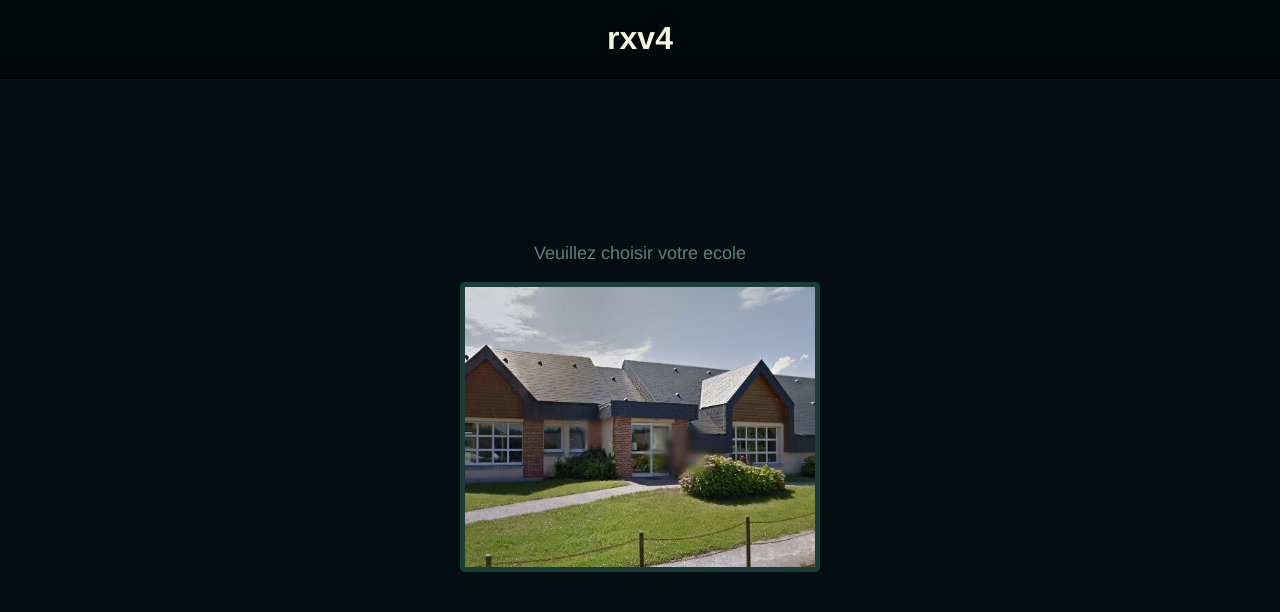
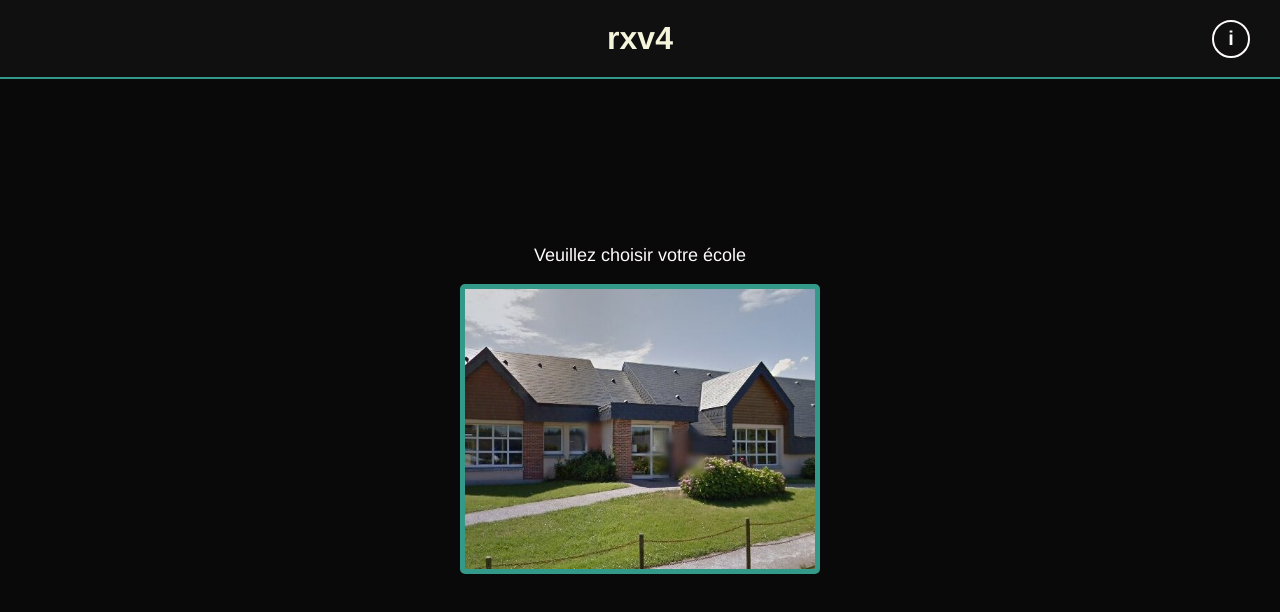
Before and after one commit to rxv4/uc, a Vue app: page / in a window 1280 px wide. Shown: the top 612 px of the page. Built offline with nearby package versions, Linux system fonts and the light colour scheme.

Commit message:
improved css, info page

```diff
--- a/src/assets/global.css
+++ b/src/assets/global.css
@@ -1,6 +1,8 @@
 :root{
-    --background-color-dark: rgb(4, 13, 18);
-    --background-color-hover-dark: rgb(25, 36, 42);
-    --font-color-dark:rgb(147, 177, 166);
-    --border-color-dark: rgb(7, 19, 26);
+    --background-color-darktheme: #090909;
+    --background-color-hover-darktheme: #2B2C28;
+    --font-color-darktheme: #FFFAFB;
+    --border-color-light-darktheme: #339989; /* ou #7DE2D1 pour plus clair*/
+    --border-color-dark-darktheme: #2B2C28;
+    --background-color-header-darktheme: #101010;
 }
--- a/src/components/Header.vue
+++ b/src/components/Header.vue
@@ -1,6 +1,7 @@
 <template>
     <header class="header">
         <router-link to="/" class="btn">rxv4</router-link>
+        <router-link to="/info" class="info-btn">i</router-link>
     </header>
 </template>
 
@@ -11,15 +12,14 @@ export default {
 </script>
 
 <style scoped>
-
 .header {
     position: absolute;
     width: 100%;
     text-align: center;
     color: beige;
     z-index: 10;
-    border-bottom: 2px solid rgb(0, 0, 0);
-    background-color: rgb(2, 7, 9);
+    border-bottom: 2px solid #339989;
+    background-color: var(--background-color-header-darktheme);
     top:0;
     width: 100%;
     text-align: center;
@@ -38,4 +38,30 @@ export default {
 .btn:hover{
     transform: scale(1.05);
 }
+
+.info-btn {
+    position: absolute;
+    right: 30px;
+    top: 50%;
+    transform: translateY(-50%);
+    font-weight: 800;
+    font-size: 20px;
+    display: flex;
+    align-items: center;
+    justify-content: center;
+    color: var(--font-color-darktheme);
+    text-decoration: none;
+    border: 2px solid var(--font-color-darktheme);
+    border-radius: 50%;
+    width: 34px;
+    height: 34px;
+    transition: all 0.3s ease;
+}
+
+.info-btn:hover {
+    background-color: rgba(255, 255, 255, 0.1);
+    color: var(--border-color-light-darktheme);
+    border-color: var(--border-color-light-darktheme);
+    transform: translateY(-50%) scale(1.1);
+}
 </style>
--- a/src/components/Warning.vue
+++ b/src/components/Warning.vue
@@ -1,6 +1,6 @@
 <template>
     <div class="warning">
-        <p>⚠️ Les pages ont été imaginées pour être ouvertes sur ordinateur, leur comportement sur un autre appareil n'est pas garanti.</p>
+        <p>⚠️ Les pages ont été imaginées pour être ouvertes sur ordinateur, leur affichage sur un autre appareil n'est pas garanti.</p>
     </div>
 </template>
 
--- a/src/router/index.js
+++ b/src/router/index.js
@@ -4,6 +4,7 @@ import { createRouter, createWebHashHistory } from "vue-router";
 import home from "@/views/home.vue";
 import ErrorPage from "@/views/Error.vue";
 import r2 from "@/views/r2.vue";
+import InfoPage from "@/views/Info.vue";
 
 // importe tout les fichiers dans /projects (projets des enfants)
 const projectModules = import.meta.glob("@/projects/**/*.vue", { eager: true });
@@ -25,6 +26,7 @@ const router = createRouter({
   history: createWebHashHistory(import.meta.env.BASE_URL),
   routes: [
     { path: "/", component: home },
+    { path: "/info", component: InfoPage},
     { path: "/maurice-leblanc", component: r2 },
     ...projectRoutes,
     {
--- a/src/views/Error.vue
+++ b/src/views/Error.vue
@@ -17,7 +17,7 @@ export default {
 <style scoped>
 
     .content {
-        background-color: var(--background-color-dark);
+        background-color: var(--background-color-darktheme);
         height: 100vh;
         display: flex;
         justify-content: center;
--- /dev/null
+++ b/src/views/Info.vue
@@ -0,0 +1,106 @@
+<template>
+    <div class="content">
+        <Header/>
+        <div class="info-container">
+            <h1>À propos du site</h1>
+            <div class="text-content">
+                <div class="paragraph-container">
+                    <div class="bullet"></div>
+                    <p>Ce site permet aux élèves de consulter leur travail réalisé en classe et de découvrir les réalisations des autres élèves. Il s'inscrit dans le cadre d'une séance HTML/CSS.</p>
+                </div>
+
+                <div class="paragraph-container">
+                    <div class="bullet"></div>
+                    <p>Aucune information personnelle n'est exposée sur ce site afin de garantir la confidentialité de chacun.</p>
+                </div>
+
+                <div class="paragraph-container">
+                    <div class="bullet"></div>
+                    <p>Pour toute question ou demande, vous pouvez me contacter à l'adresse suivante : <a href="mailto:jules.norget@gmail.com">jules.norget@gmail.com</a></p>
+                </div>
+
+                <div class="paragraph-container">
+                    <div class="bullet"></div>
+                    <p>Le dépôt GitHub du projet est disponible ici : <a href="https://github.com/rxv4/uc">GitHub</a></p>
+                </div>
+            </div>
+        </div>
+    </div>
+</template>
+
+<script>
+import Header from "../components/Header.vue";
+
+export default {
+    name: 'InfoPage',
+    components: { Header }
+};
+</script>
+
+<style scoped>
+.content {
+    height: 100vh;
+    width: 100%;
+    background-color: var(--background-color-darktheme);
+    color: var(--font-color-darktheme);
+    font-family: 'Helvetica', sans-serif;
+    display: flex;
+    flex-direction: column;
+    padding: 0;
+    margin: 0;
+    position: relative;
+}
+
+.info-container {
+    position: absolute;
+    top: 50%;
+    left: 50%;
+    transform: translate(-50%, -50%);
+    width: 80%;
+    max-width: 800px;
+}
+
+h1 {
+    font-size: 2.5rem;
+    color: var(--border-color-light-darktheme);
+    margin-bottom: 80px;
+    margin-top: 100px;
+    text-align: left;
+}
+
+.text-content {
+    text-align: left;
+}
+
+.paragraph-container {
+    display: flex;
+    margin-bottom: 40px;
+    align-items: flex-start;
+}
+
+.bullet {
+    width: 8px;
+    height: 8px;
+    border-radius: 50%;
+    background-color: var(--border-color-light-darktheme);
+    margin-right: 15px;
+    margin-top: 8px;
+}
+
+p {
+    font-size: 1.2rem;
+    line-height: 1.3;
+    margin: 0;
+    text-align: left;
+    flex: 1;
+}
+
+a {
+    color: var(--border-color-light-darktheme);
+    text-decoration: none;
+}
+
+a:hover {
+    text-decoration: underline;
+}
+</style>
--- a/src/views/home.vue
+++ b/src/views/home.vue
@@ -2,13 +2,15 @@
     <div class="content">
         <Header/>
         <div class="bod">
-            <p class="p1">Veuillez choisir votre ecole</p>
+            <p class="p1">Veuillez choisir votre école</p>
             <div class="image-container">
                 <router-link to="/maurice-leblanc">
                     <div class="image-wrapper">
-                        <img src="/public/imgs/maurice-leblanc.png" alt="Image 2">
-                        <div class="overlay">
-                            <p>Maurice-Leblanc</p>
+                        <div class="image-border">
+                            <img src="/public/imgs/maurice-leblanc.png" alt="Image 2">
+                            <div class="overlay">
+                                <p>Maurice-Leblanc</p>
+                            </div>
                         </div>
                     </div>
                 </router-link>
@@ -27,7 +29,6 @@ export default {
 </script>
 
 <style scoped>
-
 .bod {
     margin-top: 0;
 }
@@ -41,15 +42,15 @@ export default {
     flex-direction: column;
     align-items: center;
     justify-content: center;
-    background-color: var(--background-color-dark);
-    color: rgb(147, 177, 166);
+    background-color: var(--background-color-darktheme);
+    color: var(--font-color-darktheme);
     position: relative;
     overflow: hidden;
 }
 
 .p1 {
     font-size: large;
-    color: rgb(92, 131, 116);
+    color: var(--font-color-darktheme);
     text-align: center;
 }
 
@@ -63,13 +64,19 @@ export default {
     position: relative;
 }
 
+.image-border {
+    position: relative;
+    border: 5px solid var(--border-color-light-darktheme);
+    border-radius: 5px;
+    overflow: hidden;
+}
+
 .image-container img {
     width: 100%;
     max-width: 350px;
     height: auto;
     object-fit: cover;
-    border: 5px solid rgb(24, 61, 61);
-    border-radius: 5px;
+    display: block;
 }
 
 .overlay {
@@ -79,15 +86,13 @@ export default {
     right: 0;
     bottom: 0;
     background-color: rgba(0, 0, 0, 0.85);
-    color: rgb(147, 177, 166);
+    color: var(--font-color-darktheme);
     font-size: xx-large;
     display: flex;
     align-items: center;
     justify-content: center;
     opacity: 0;
     transition: opacity 0.3s ease;
-    border-radius: 5px;
-    border: 5px solid rgb(147, 177, 166);
 }
 
 .image-wrapper:hover .overlay {
--- a/src/views/r2.vue
+++ b/src/views/r2.vue
@@ -53,14 +53,14 @@
 
   <style scoped>
   .content {
-    background-color: var(--background-color-dark);
+    background-color: var(--background-color-darktheme);
     display: flex;
     flex-direction: column;
     align-items: center;
     justify-content: start;
     height: 100vh;
     font-family: 'Helvetica', sans-serif;
-    color: var(--font-color-dark);
+    color: var(--font-color-darktheme);
   }
 
   .list-container {
@@ -70,9 +70,9 @@
     overflow-y: auto;
     margin-top: 50px;
     padding: 10px;
-    border: 3px solid rgb(64, 204, 255);
+    border: 3px solid var(--border-color-light-darktheme);
     border-radius: 10px;
-    background: var(--background-color-light);
+    background: var(--background-color-darktheme);
   }
 
   /* scrollbar */
@@ -81,18 +81,18 @@
   }
 
   .list-container::-webkit-scrollbar-track {
-    background: var(--background-color-dark);
+    background: var(--background-color-darktheme);
     border-radius: 10px;
   }
 
   .list-container::-webkit-scrollbar-thumb {
     background: rgb(188, 205, 207);
     border-radius: 10px;
-    border: 2px solid var(--background-color-dark);
+    border: 2px solid var(--background-color-darktheme);
   }
 
   .list-container::-webkit-scrollbar-thumb:hover {
-    background: rgb(32, 170, 230);
+    background: #7DE2D1;
   }
 
   .list {
@@ -115,7 +115,7 @@
   }
 
   .list-item:hover {
-    background: var(--background-color-hover-dark);
+    background: var(--background-color-hover-darktheme);
     color: white;
   }
 
```
